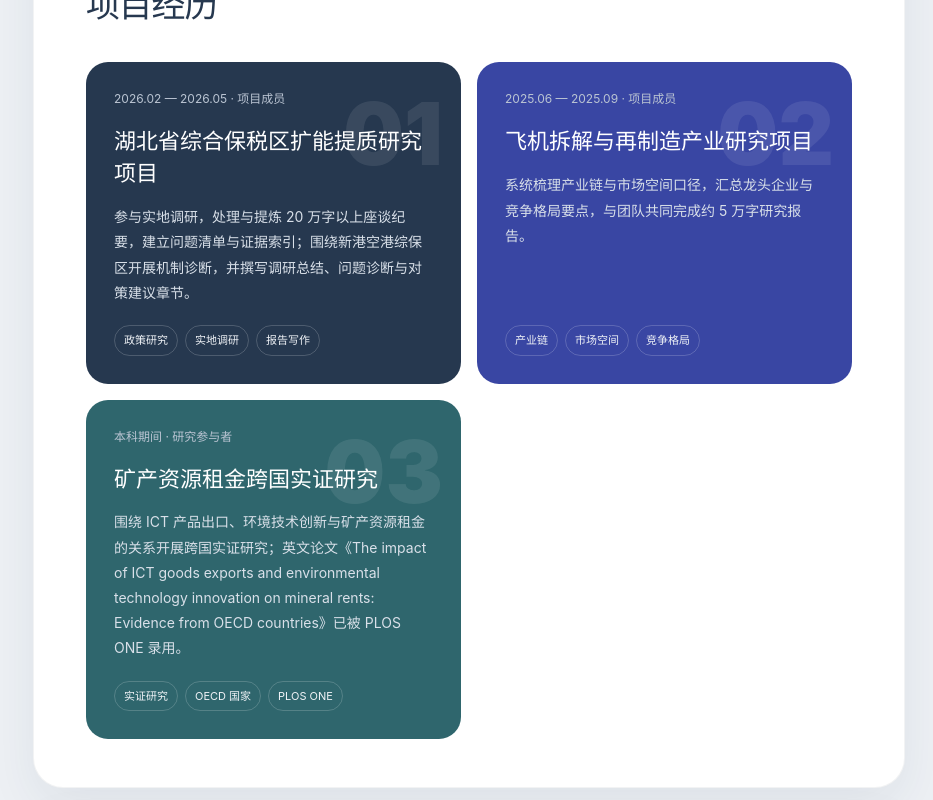
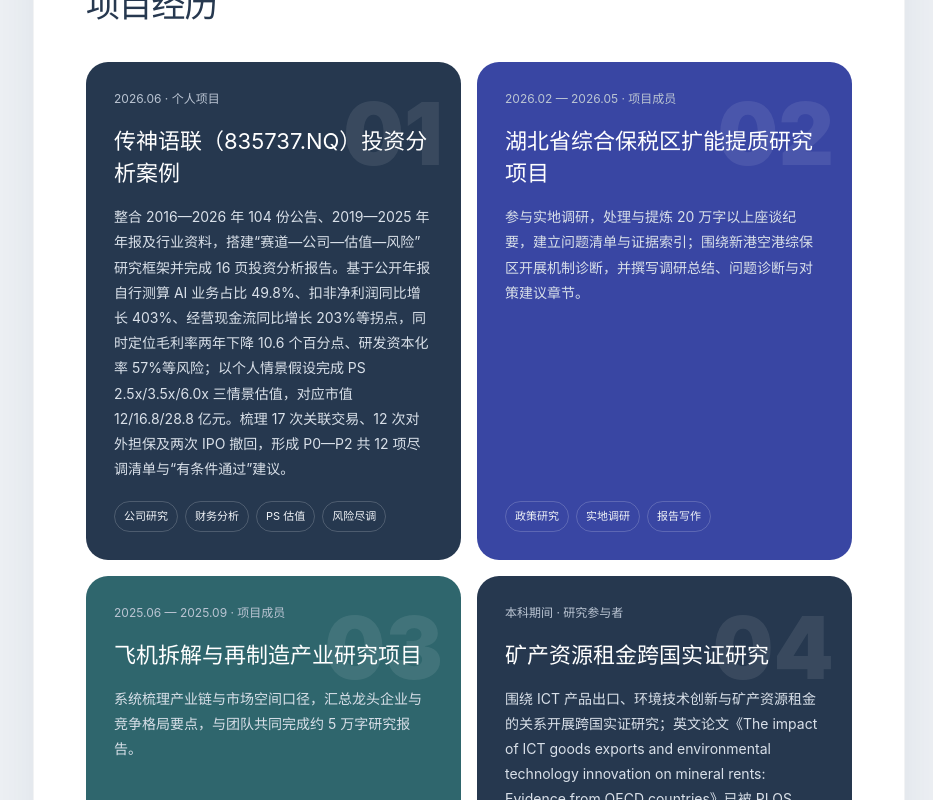
Before and after one commit to Yoyo-crawling/Yoyo-crawling.github.io, a Next.js app: page / in a window 1280 px wide. Shown: the part 3100-3900 px from the top of the page, without its empty margins (347-1280 px from the left). Built offline with nearby package versions, Linux system fonts and the light colour scheme.

Commit message:
Add Transn investment analysis project

```diff
--- a/app/page.tsx
+++ b/app/page.tsx
@@ -23,6 +23,14 @@
 ];
 
 const projects = [
+  {
+    period: "2026.06",
+    title: "传神语联（835737.NQ）投资分析案例",
+    role: "个人项目",
+    description:
+      "整合 2016—2026 年 104 份公告、2019—2025 年年报及行业资料，搭建“赛道—公司—估值—风险”研究框架并完成 16 页投资分析报告。基于公开年报自行测算 AI 业务占比 49.8%、扣非净利润同比增长 403%、经营现金流同比增长 203%等拐点，同时定位毛利率两年下降 10.6 个百分点、研发资本化率 57%等风险；以个人情景假设完成 PS 2.5x/3.5x/6.0x 三情景估值，对应市值 12/16.8/28.8 亿元。梳理 17 次关联交易、12 次对外担保及两次 IPO 撤回，形成 P0—P2 共 12 项尽调清单与“有条件通过”建议。",
+    tags: ["公司研究", "财务分析", "PS 估值", "风险尽调"],
+  },
   {
     period: "2026.02 — 2026.05",
     title: "湖北省综合保税区扩能提质研究项目",
```
Also changed, not shown: 1 other file (tests, documents, lock files or other folders).
